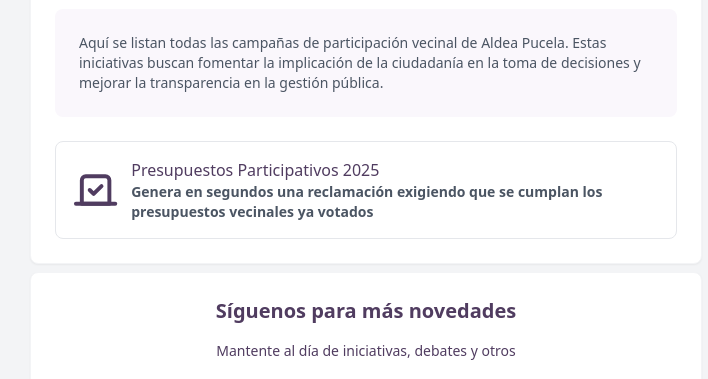
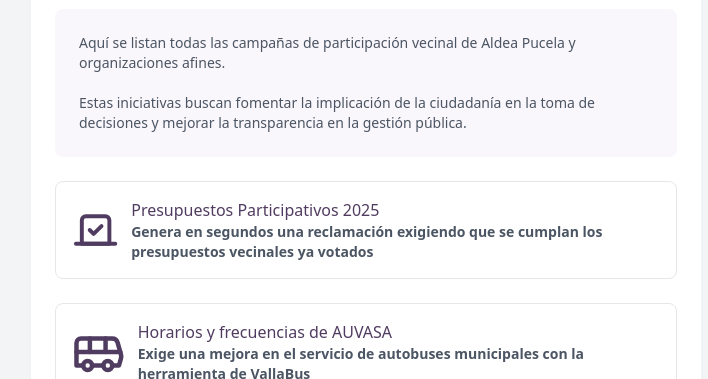
Before and after one commit to aldeapucela/participa, a plain HTML site: page index.html in a window 1280 px wide. Shown: the part 132-511 px from the top of the page, without its empty margins (274-982 px from the left). Drawn offline with nearby package versions, Linux system fonts and the light colour scheme.

Commit message:
Campaña AUVASA

```diff
--- a/index.html
+++ b/index.html
@@ -48,7 +48,9 @@
             </div>
 
             <p class="text-gray-600 text-sm bg-aldeapucela-light p-6 rounded-lg">
-                Aquí se listan todas las campañas de participación vecinal de Aldea Pucela. Estas iniciativas buscan fomentar la implicación de la ciudadanía en la toma de decisiones y mejorar la transparencia en la gestión pública.
+                Aquí se listan todas las campañas de participación vecinal de Aldea Pucela y organizaciones afines.
+                <br /><br />
+                Estas iniciativas buscan fomentar la implicación de la ciudadanía en la toma de decisiones y mejorar la transparencia en la gestión pública.
             </p>
 
             <div class="space-y-4">
@@ -58,6 +60,18 @@
                         <div>
                             <h2 class="font-medium text-aldeapucela">Presupuestos Participativos 2025</h2>
                             <p class="text-sm text-gray-600">Genera en segundos una reclamación exigiendo que se cumplan los presupuestos vecinales ya votados</p>
+                        </div>
+                    </a>
+                </div>
+            </div>
+
+            <div class="space-y-4">
+                <div class="border border-gray-200 rounded-lg p-4 hover:bg-aldeapucela-light transition-colors">
+                    <a href="https://vallabus.com/reclama/?mtm_campaign=aldeapucela" class="flex items-center gap-3">
+                        <i data-lucide="bus" class="h-16 w-16 text-aldeapucela"></i>
+                        <div>
+                            <h2 class="font-medium text-aldeapucela">Horarios y frecuencias de AUVASA</h2>
+                            <p class="text-sm text-gray-600">Exige una mejora en el servicio de autobuses municipales con la herramienta de VallaBus</p>
                         </div>
                     </a>
                 </div>
```
